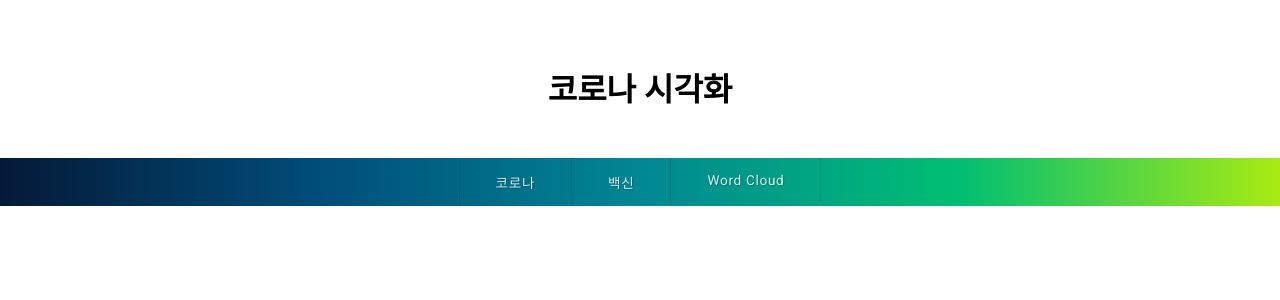
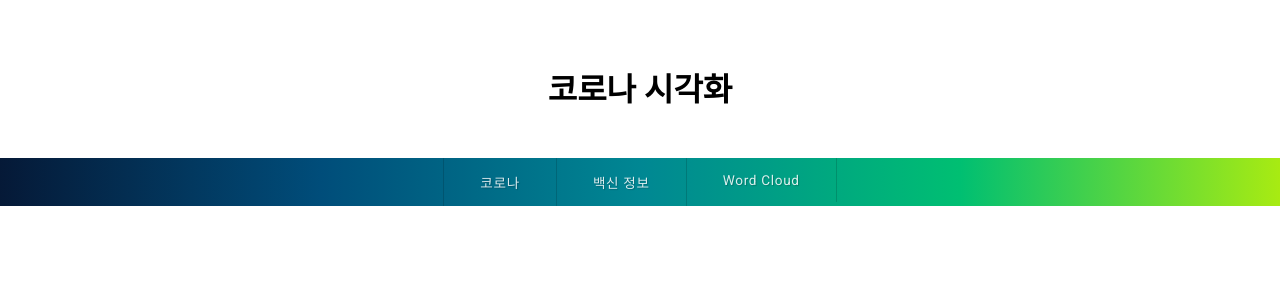
Before and after one commit to purple-cabbage0030/COVID19, a Flask app: page / in a window 1280 px wide. Shown: the top 300 px of the page. Run offline with Flask 2, Linux system fonts and the light colour scheme.

Commit message:
Update index.html

```diff
--- a/templates/index.html
+++ b/templates/index.html
@@ -1,21 +1,24 @@
 <!DOCTYPE html>
 <html lang="en">
-
 <head>
     <meta charset="UTF-8">
     <meta http-equiv="X-UA-Compatible" content="IE=edge">
     <meta name="viewport" content="width=device-width, initial-scale=1.0">
     <title>코로나 시각화</title>
-    <link rel="stylesheet" href="{{url_for('static' , filename='css/covid.css')}}">
-    <script src="{{url_for('static' , filename='js/covid.js')}}"></script>
+    <link rel="stylesheet" href="{{url_for('static', filename='css/covid.css')}}">
+    <script src="{{url_for('static', filename='js/covid.js')}}"></script>
 </head>
-
 <body>
     <h1>코로나 시각화</h1>
     <nav role="navigation">
         <ul id="main-menu">
             <li><a href="#" onclick="chart_view()">코로나</a></li>
-            <li><a href="#">백신</a></li>
+            <li><a href="#">백신 정보</a>
+                <ul id="sub-menu">
+                    <li><a href="#" onclick="kor_vac()">KOREA</a></li>
+                    <li><a href="#" onclick="world_vac()">WORLD</a></li>
+                </ul>
+            </li>
             <li><a href="#">Word Cloud</a>
                 <ul id="sub-menu">
                     <li><a href="#" onclick="confirm()">국가-확진자</a></li>
@@ -27,13 +30,13 @@
             </li>
         </ul>
     </nav>
-    <br><br>
-    <div id='view' style="display: block;"></div>
-    <div id = 'chart' style="display: block;">
+    <div id="view" style="display: block;"></div>
+    <div id="korea" style="display: block;"></div>
+    <div id = "chart" style="display: block;">
         <div id='view1'></div>
         <div id='view2'></div>
         <div id='view3'></div>
     </div>
+
 </body>
-
 </html>
```
